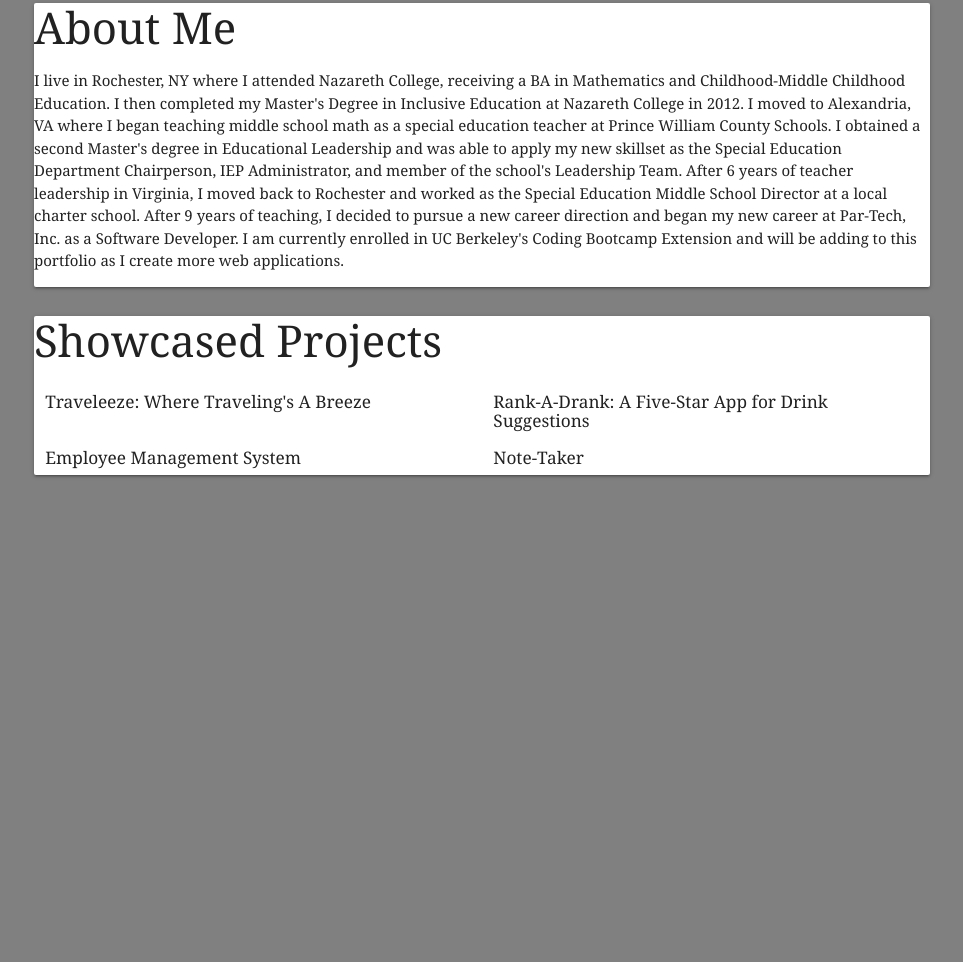
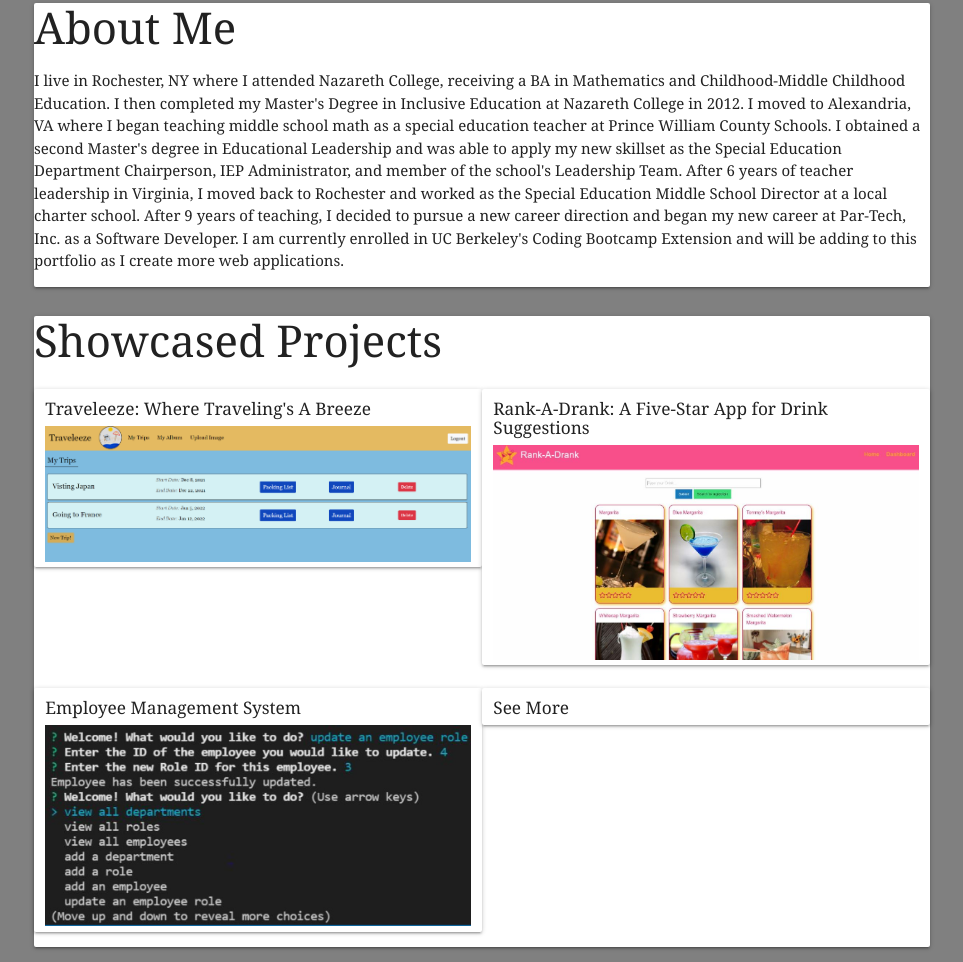
Before and after one commit to kiri-smith/updated-portfolio, a plain HTML site: page index.html in a window 1280 px wide. Shown: the part 490-1452 px from the top of the page, without its empty margins (158-1121 px from the left). Before the commit the page ends 980 px from the top, so only its background shows below. Drawn offline with nearby package versions, Linux system fonts and the light colour scheme.

Commit message:
add app images

```diff
--- a/index.html
+++ b/index.html
@@ -87,18 +87,21 @@
 
             <div class="row card-stacked work card">
                 <h3>Showcased Projects</h3>
-                <div class="travel-app col lg6 m6 s12">
+                <div class="travel-app card col lg6 m6 s12">
                     <h6>Traveleeze: Where Traveling's A Breeze</h6>
-
+                    <img src="assets\Travel-Planner.PNG" alt="Image of Traveleeze App" class="picture-format">
                 </div>
-                <div class="drink-app col lg6 m6 s12">
+                <div class="drink-app card col lg6 m6 s12">
                     <h6>Rank-A-Drank: A Five-Star App for Drink Suggestions</h6>
+                    <img src="assets\Drink-Rating-App.JPG" alt="Image of Drink Rating App" class="picture-format">
                 </div>
-                <div class="travel-app col lg6 m6 s12">
+                <div class="management-app card col lg6 m6 s12">
                     <h6>Employee Management System</h6>
+                    <img src="assets\Employee-Management-System.JPG" alt="Image of Employee Management System"
+                        class="picture-format">
                 </div>
-                <div class="travel-app col lg6 m6 s12">
-                    <h6>Note-Taker</h6>
+                <div class="see-more card col lg6 m6 s12">
+                    <h6>See More</h6>
 
                 </div>
             </div>
--- a/style.css
+++ b/style.css
@@ -45,7 +45,9 @@ font-family:Impact, Haettenschweiler, 'Arial Narrow Bold', sans-serif;
     font-family:Cambria, Cochin, Georgia, Times, 'Times New Roman', serif;
 }
 
-
+.picture-format{
+    width: 100%;
+}
 
 @media only screen and (max-width: 1100px){
 
```
Also changed, not shown: assets/Note-Taker.JPG (deleted).
